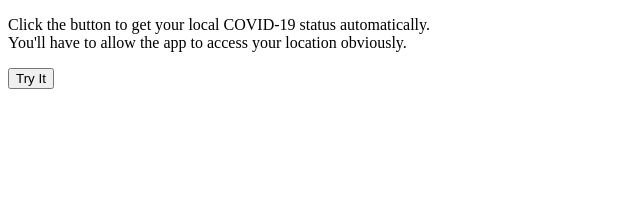
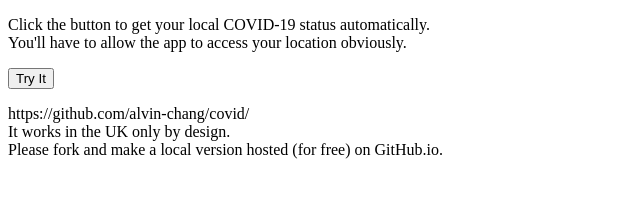
Before and after one commit to alvin-chang/covid, a plain HTML site: page index.html in a window 1280 px wide. Shown: the whole page, without its empty margins (0-640 px from the left). Drawn offline with Linux system fonts and the light colour scheme.

Commit message:
Update index.html

```diff
--- a/index.html
+++ b/index.html
@@ -6,6 +6,10 @@
 You'll have to allow the app to access your location obviously.</p>
 
 <button onclick="getLocation()">Try It</button>
+
+<p>https://github.com/alvin-chang/covid/<br>
+It works in the UK only by design.<br>
+Please fork and make a local version hosted (for free) on GitHub.io.</p>
 
 <p id="demo"></p>
 
```
